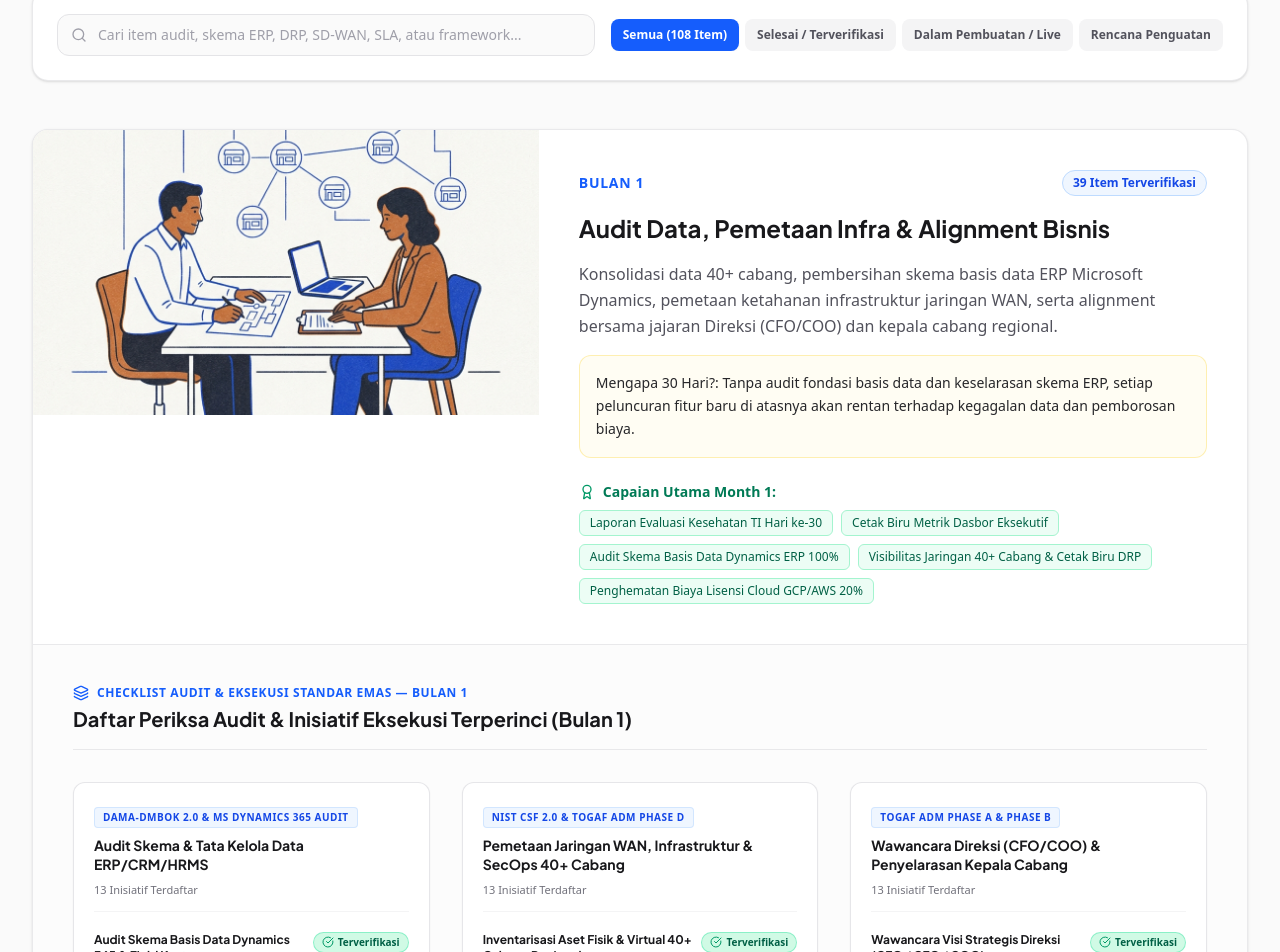
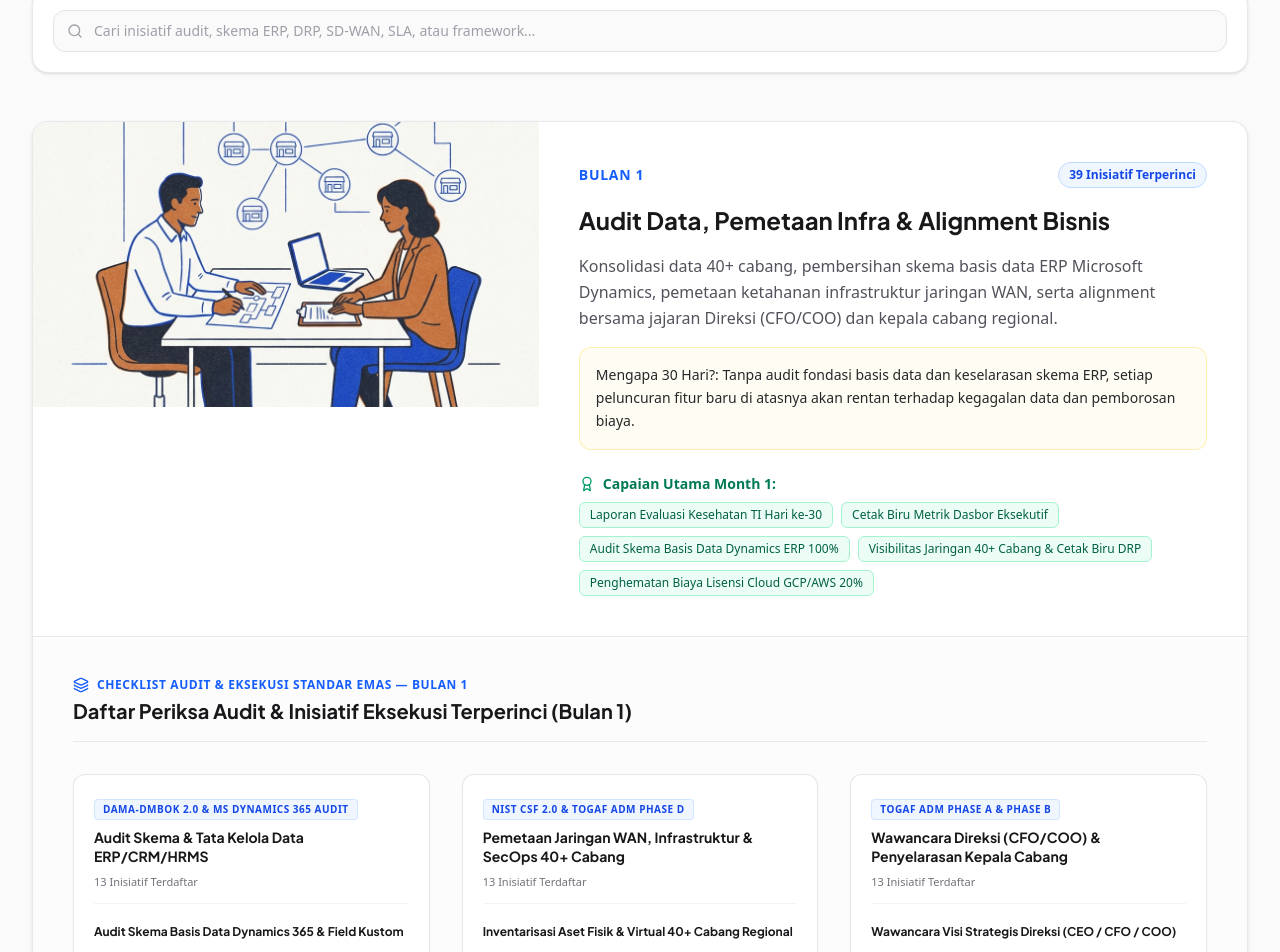
Before and after one commit to okihita/portfolio, a Next.js app: page /erlangga/roadmap in a window 1280 px wide. Shown: the part 1532-2484 px from the top of the page. Built offline with nearby package versions, Linux system fonts and the light colour scheme.

Commit message:
style(erlangga): remove status badges (verified/in_progress/planned) to maintain proposal context

```diff
--- a/components/erlangga/ErlanggaRoadmapView.tsx
+++ b/components/erlangga/ErlanggaRoadmapView.tsx
@@ -4,18 +4,11 @@ import React, { useState, useEffect } from "react";
 import Header from "@/components/Header";
 import { ERLANGGA_NAV_ITEMS } from "./erlanggaNav";
 import {
-  CheckCircle2,
   Award,
   Mail,
-  CheckCircle,
-  Clock,
   Layers,
-  ShieldCheck,
   Search,
-  Filter,
-  Sparkles,
-  ChevronDown,
-  ChevronUp
+  Sparkles
 } from "lucide-react";
 import { LinkedinIcon } from "@/components/SocialIcons";
 import {
@@ -26,7 +19,6 @@ import {
 
 // --- TYPES ---
 type Lang = "id" | "en";
-type StatusFilter = "all" | "completed" | "in_progress" | "planned";
 
 // --- TRANSLATIONS DICTIONARY ---
 
@@ -40,13 +32,9 @@ const TRANSLATIONS = {
 
     checklistHeaderBadge: "Checklist Audit & Eksekusi Standar Emas",
     checklistTitle: "Checklist Audit & Inisiatif Eksekusi Terperinci (108 Point Framework)",
-    checklistDesc: "Kumpulan inisiatif teknis komprehensif yang telah diverifikasi berdasarkan framework IT global (TOGAF ADM, DAMA-DMBOK 2.0, NIST CSF 2.0, Kimball DW, ITIL v4, ISO 27001, MLOps, FinOps).",
+    checklistDesc: "Kumpulan inisiatif teknis komprehensif yang diusulkan berdasarkan framework IT global (TOGAF ADM, DAMA-DMBOK 2.0, NIST CSF 2.0, Kimball DW, ITIL v4, ISO 27001, MLOps, FinOps).",
 
-    searchPlaceholder: "Cari item audit, skema ERP, DRP, SD-WAN, SLA, atau framework...",
-    filterAll: "Semua (108 Item)",
-    filterCompleted: "Selesai / Terverifikasi",
-    filterInProgress: "Dalam Pembuatan / Live",
-    filterPlanned: "Rencana Penguatan",
+    searchPlaceholder: "Cari inisiatif audit, skema ERP, DRP, SD-WAN, SLA, atau framework...",
 
     kpiLabel: "KPI Target:",
 
@@ -67,13 +55,9 @@ const TRANSLATIONS = {
 
     checklistHeaderBadge: "Gold-Standard Audit & Execution Checklist",
     checklistTitle: "Detailed Audit & Execution Checklist (108-Point Enterprise Framework)",
-    checklistDesc: "Comprehensive technical initiatives verified against global enterprise IT standards (TOGAF ADM, DAMA-DMBOK 2.0, NIST CSF 2.0, Kimball DW, ITIL v4, ISO 27001, MLOps, FinOps).",
+    checklistDesc: "Comprehensive technical initiatives proposed against global enterprise IT standards (TOGAF ADM, DAMA-DMBOK 2.0, NIST CSF 2.0, Kimball DW, ITIL v4, ISO 27001, MLOps, FinOps).",
 
-    searchPlaceholder: "Search audit items, ERP schemas, DRP, SD-WAN, SLAs, or frameworks...",
-    filterAll: "All (108 Items)",
-    filterCompleted: "Completed / Verified",
-    filterInProgress: "In Progress / Live",
-    filterPlanned: "Planned Expansion",
+    searchPlaceholder: "Search audit initiatives, ERP schemas, DRP, SD-WAN, SLAs, or frameworks...",
 
     kpiLabel: "Target KPI:",
 
@@ -228,8 +212,6 @@ export default function ErlanggaRoadmapView() {
   const [lang, setLang] = useState<Lang>("id");
   const [mounted, setMounted] = useState(false);
   const [searchQuery, setSearchQuery] = useState("");
-  const [statusFilter, setStatusFilter] = useState<StatusFilter>("all");
-  const [expandedMonth, setExpandedMonth] = useState<number | null>(null);
 
   useEffect(() => {
     setMounted(true);
@@ -241,33 +223,6 @@ export default function ErlanggaRoadmapView() {
 
   const t = TRANSLATIONS[lang];
   const detailedRoadmap = ROADMAP_DATA[lang];
-
-  // Helper to get status badge styling
-  const renderStatusBadge = (status: ChecklistItem["status"]) => {
-    switch (status) {
-      case "completed":
-        return (
-          <span className="inline-flex items-center gap-1 px-2 py-0.5 rounded-full text-[10px] font-bold bg-emerald-100 dark:bg-emerald-950/60 text-emerald-800 dark:text-emerald-300 border border-emerald-300/60 dark:border-emerald-800/80 shrink-0">
-            <CheckCircle className="w-3 h-3 text-emerald-600 dark:text-emerald-400" />
-            <span>{lang === "id" ? "Terverifikasi" : "Verified"}</span>
-          </span>
-        );
-      case "in_progress":
-        return (
-          <span className="inline-flex items-center gap-1 px-2 py-0.5 rounded-full text-[10px] font-bold bg-blue-100 dark:bg-blue-950/60 text-blue-800 dark:text-blue-300 border border-blue-300/60 dark:border-blue-800/80 shrink-0">
-            <Sparkles className="w-3 h-3 text-blue-600 dark:text-blue-400" />
-            <span>{lang === "id" ? "Proses Live" : "In Progress"}</span>
-          </span>
-        );
-      case "planned":
-        return (
-          <span className="inline-flex items-center gap-1 px-2 py-0.5 rounded-full text-[10px] font-bold bg-amber-100 dark:bg-amber-950/60 text-amber-800 dark:text-amber-300 border border-amber-300/60 dark:border-amber-800/80 shrink-0">
-            <Clock className="w-3 h-3 text-amber-600 dark:text-amber-400" />
-            <span>{lang === "id" ? "Direncanakan" : "Planned"}</span>
-          </span>
-        );
-    }
-  };
 
   return (
     <div className={`min-h-screen bg-zinc-50 dark:bg-[#09090b] text-zinc-900 dark:text-zinc-100 font-sans selection:bg-blue-500/20 selection:text-blue-600 dark:selection:text-blue-300 transition-opacity duration-150 ${mounted ? "opacity-100" : "opacity-0"}`}>
@@ -320,11 +275,9 @@ export default function ErlanggaRoadmapView() {
             </h2>
           </div>
 
-          {/* FILTER & SEARCH TOOLBAR FOR CHECKLIST */}
-          <div className="p-4 sm:p-6 rounded-2xl border border-zinc-200/80 dark:border-zinc-800 bg-white dark:bg-zinc-900/90 shadow-sm space-y-4">
-            <div className="flex flex-col md:flex-row items-stretch md:items-center justify-between gap-4">
-              {/* Search Box */}
-              <div className="relative flex-1">
+          {/* SEARCH TOOLBAR FOR CHECKLIST */}
+          <div className="p-4 sm:p-5 rounded-2xl border border-zinc-200/80 dark:border-zinc-800 bg-white dark:bg-zinc-900/90 shadow-sm">
+            <div className="relative w-full">
               <Search className="w-4 h-4 text-zinc-400 absolute left-3.5 top-1/2 -translate-y-1/2" />
               <input
                 type="text"
@@ -333,35 +286,6 @@ export default function ErlanggaRoadmapView() {
                 onChange={(e) => setSearchQuery(e.target.value)}
                 className="w-full pl-10 pr-4 py-2.5 rounded-xl border border-zinc-200 dark:border-zinc-800 bg-zinc-50 dark:bg-zinc-950 text-xs sm:text-sm text-zinc-900 dark:text-zinc-100 placeholder-zinc-400 focus:outline-none focus:ring-2 focus:ring-blue-500 transition-all"
               />
-              </div>
-
-              {/* Status Filter Tabs */}
-              <div className="flex items-center gap-1.5 overflow-x-auto pb-1 md:pb-0">
-                <button
-                  onClick={() => setStatusFilter("all")}
-                  className={`px-3 py-2 rounded-lg text-xs font-semibold whitespace-nowrap transition-colors ${statusFilter === "all" ? "bg-blue-600 text-white shadow-xs" : "bg-zinc-100 dark:bg-zinc-800 text-zinc-600 dark:text-zinc-400 hover:bg-zinc-200 dark:hover:bg-zinc-700"}`}
-                >
-                  {t.filterAll}
-                </button>
-                <button
-                  onClick={() => setStatusFilter("completed")}
-                  className={`px-3 py-2 rounded-lg text-xs font-semibold whitespace-nowrap transition-colors ${statusFilter === "completed" ? "bg-emerald-600 text-white shadow-xs" : "bg-zinc-100 dark:bg-zinc-800 text-zinc-600 dark:text-zinc-400 hover:bg-zinc-200 dark:hover:bg-zinc-700"}`}
-                >
-                  {t.filterCompleted}
-                </button>
-                <button
-                  onClick={() => setStatusFilter("in_progress")}
-                  className={`px-3 py-2 rounded-lg text-xs font-semibold whitespace-nowrap transition-colors ${statusFilter === "in_progress" ? "bg-blue-600 text-white shadow-xs" : "bg-zinc-100 dark:bg-zinc-800 text-zinc-600 dark:text-zinc-400 hover:bg-zinc-200 dark:hover:bg-zinc-700"}`}
-                >
-                  {t.filterInProgress}
-                </button>
-                <button
-                  onClick={() => setStatusFilter("planned")}
-                  className={`px-3 py-2 rounded-lg text-xs font-semibold whitespace-nowrap transition-colors ${statusFilter === "planned" ? "bg-amber-600 text-white shadow-xs" : "bg-zinc-100 dark:bg-zinc-800 text-zinc-600 dark:text-zinc-400 hover:bg-zinc-200 dark:hover:bg-zinc-700"}`}
-                >
-                  {t.filterPlanned}
-                </button>
-              </div>
             </div>
           </div>
 
@@ -395,7 +319,7 @@ export default function ErlanggaRoadmapView() {
                             {lang === "id" ? `Bulan ${parseInt(ch.phase, 10)}` : `Month ${parseInt(ch.phase, 10)}`}
                           </span>
                           <span className="px-2.5 py-1 rounded-full text-xs font-bold bg-blue-50 dark:bg-blue-950/60 text-blue-700 dark:text-blue-300 border border-blue-200 dark:border-blue-800">
-                            {checklistMonthData?.totalItems || 36} {lang === "id" ? "Item Terverifikasi" : "Verified Items"}
+                            {checklistMonthData?.totalItems || 36} {lang === "id" ? "Inisiatif Terperinci" : "Detailed Initiatives"}
                           </span>
                         </div>
 
@@ -451,17 +375,14 @@ export default function ErlanggaRoadmapView() {
                       {/* 3-Column Grid */}
                       <div className="grid grid-cols-1 md:grid-cols-3 gap-6 lg:gap-8 items-start">
                         {checklistMonthData.columns.map((col) => {
-                          // Filter items by search & status
+                          // Filter items by search query
                           const filteredItems = col.items.filter((item) => {
-                            const matchSearch =
+                            return (
                               searchQuery === "" ||
                               item.title[lang].toLowerCase().includes(searchQuery.toLowerCase()) ||
                               item.description[lang].toLowerCase().includes(searchQuery.toLowerCase()) ||
-                              item.framework.toLowerCase().includes(searchQuery.toLowerCase());
-
-                            const matchStatus = statusFilter === "all" || item.status === statusFilter;
-
-                            return matchSearch && matchStatus;
+                              item.framework.toLowerCase().includes(searchQuery.toLowerCase())
+                            );
                           });
 
                           return (
@@ -486,17 +407,14 @@ export default function ErlanggaRoadmapView() {
                               <div className="space-y-4 divide-y divide-zinc-100 dark:divide-zinc-800/60">
                                 {filteredItems.length === 0 ? (
                                   <p className="text-xs text-zinc-400 italic py-4">
-                                    {lang === "id" ? "Tidak ada item yang cocok dengan filter." : "No items match current filter."}
+                                    {lang === "id" ? "Tidak ada inisiatif yang cocok." : "No initiatives match search."}
                                   </p>
                                 ) : (
                                   filteredItems.map((item) => (
                                     <div key={item.id} className="pt-3.5 first:pt-0 space-y-2">
-                                      <div className="flex items-start justify-between gap-2">
-                                        <h6 className="text-xs font-bold text-zinc-900 dark:text-zinc-100 leading-snug flex-1">
+                                      <h6 className="text-xs font-bold text-zinc-900 dark:text-zinc-100 leading-snug">
                                         {item.title[lang]}
                                       </h6>
-                                        {renderStatusBadge(item.status)}
-                                      </div>
 
                                       <p className="text-[11px] text-zinc-600 dark:text-zinc-300 leading-relaxed font-normal">
                                         {item.description[lang]}
```
Lines whose indentation alone changed are shown as unchanged.
